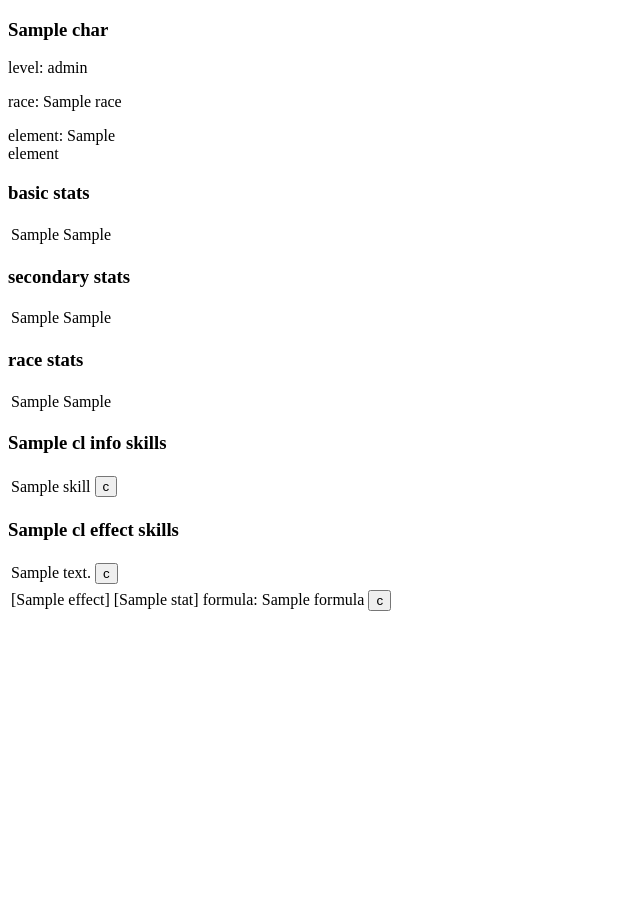
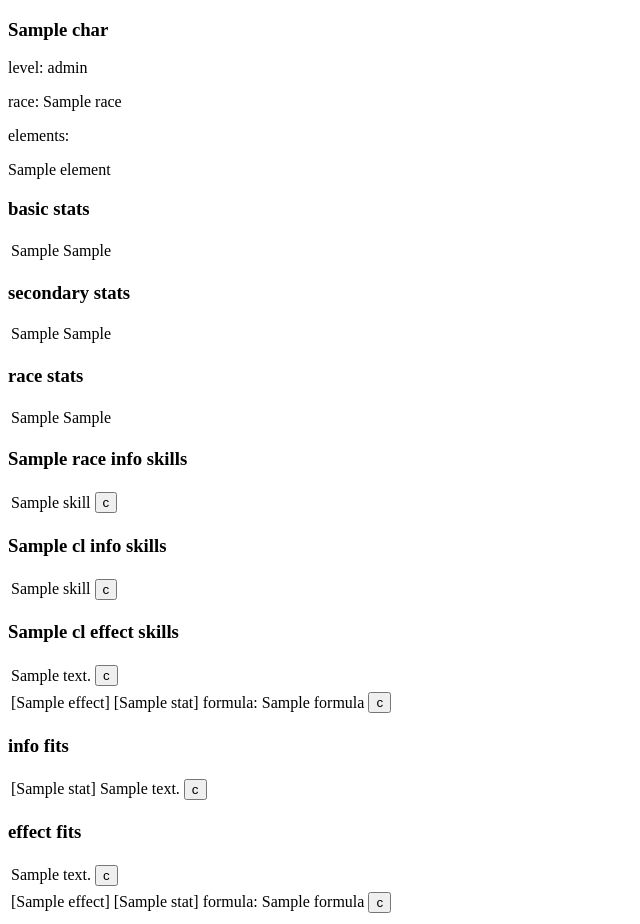
Before and after one commit to DustyQt/RPGTracker, a Flask app: template application/templates/character.html in a window 1280 px wide. Shown: the whole page, without its empty margins (0-640 px from the left). Before the commit the page ends 611 px from the top, so only its background shows below. Run offline with Flask 3, Linux system fonts and the light colour scheme; the template is opened without the code that fills it: most values are stand-ins (such as "Sample title", 1, 10 or a date in 2020).

Commit message:
adds fits

```diff
--- a/application/templates/basic_info.html
+++ b/application/templates/basic_info.html
@@ -3,6 +3,9 @@
         <h3>{{name}}</h3>
         <p>level: {{level}}</p>
         <p>race: {{race}}</p>
-        <p>element: {{element}}</p>
+        <p>elements:</p>
+        {% for element in elements %}
+            <p>{{element}}</p>
+        {% endfor %}
     </div>
 {% endblock %}
--- a/application/templates/character.html
+++ b/application/templates/character.html
@@ -1,12 +1,14 @@
 {% import 'stats.html' as stats_template %}
 {% import 'class.html' as class_template %}
+{% import 'race.html' as race_template %}
+{% import 'fits.html' as fits_template %}
 {% import 'basic_info.html' as basic_info_template %}
 <!DOCTYPE html>
 <html lang="en">
 
 <head>
     <meta charset="UTF-8">
-    <title>{{ char['id'] }}</title>
+    <title>{{ char['name'] }}</title>
 </head>
 <body>
     <div class="content">
@@ -14,7 +16,7 @@
             level=char['level'],
             race=char['race']['name'],
             name=char['name'],
-            element=char['element']
+            elements=char['elements']
         %}
         {% include 'basic_info.html' %}
         {% endwith %}
@@ -38,6 +40,14 @@
         {% endwith %}
     </div>
     <div class="content">
+        {% with
+            race_name=char['race']['name'],
+            race_info_skills=char['race']['info_skills']
+        %}
+        {% include 'race.html' %}
+        {% endwith %}
+    </div>
+    <div class="content">
         {% for cls in char['classes'] %}
             {% with
                 cls_name=cls['name'],
@@ -48,6 +58,11 @@
             {% endwith %}
         {% endfor %}
     </div>
+    <div class="content">
+          {% with info_fits=char['info_fits'] %}
+          {% include 'fits.html' %}
+          {% endwith %}
+    </div>
 </body>
 
 </html>
--- /dev/null
+++ b/application/templates/effect_fits.html
@@ -0,0 +1,35 @@
+{% block content %}
+<table id="data">
+    {% for fit in effect_fits %}
+    {% set description= fit['description'] %}
+    <tr>
+        <td>{{ description }}</td>
+        <td>
+            <button class="btn btn-primary" onClick="copyToClipboard('{{description}}')">c</button>
+        </td>
+        <table>
+            {% set effects = fit['effects'] %}
+            {% for effect in effects %}
+            {% set formula= effect['formula'] %}
+            <tr>
+                <td>[{{effect['effect']}}]</td>
+                <td>[{{effect['stat']}}]</td>
+                <td>formula: {{formula}}</td>
+                <td>
+                    <button class="btn btn-primary" onClick="copyToClipboard('{{formula}}')">c</button>
+                </td>
+            </tr>
+          {% endfor %}
+        </table>
+    </tr>
+    {% endfor %}
+  </table>
+{% endblock %}
+
+{% block scripts %}
+<script>
+    function copyToClipboard(text) {
+        navigator.clipboard.writeText(text)
+    }
+</script>
+{% endblock %}
--- /dev/null
+++ b/application/templates/fits.html
@@ -0,0 +1,12 @@
+{% import 'effect_fits.html' as effect_fits_template %}
+{% import 'info_fits.html' as info_fits_template %}
+{% block content %}
+    <div style="width: 100%; margin: auto;">
+        <h3> info fits</h3>
+          {% include 'info_fits.html' %}
+    </div>
+    <div style="width: 100%; margin: auto;">
+        <h3> effect fits</h3>
+          {% include 'effect_fits.html' %}
+    </div>
+{% endblock %}
--- /dev/null
+++ b/application/templates/info_fits.html
@@ -0,0 +1,22 @@
+{% block content %}
+<table id="data">
+    {% for fit in info_fits %}
+    {% set description=fit['description'] %}
+    <tr>
+      <td>[{{ fit['stat'] }}]</td>
+      <td>{{ description }}</td>
+      <td>
+        <button class="btn btn-primary" onClick="copyToClipboard('{{description}}')">c</button>
+      </td>
+    </tr>
+    {% endfor %}
+</table>
+{% endblock %}
+
+{% block scripts %}
+<script>
+    function copyToClipboard(text) {
+        navigator.clipboard.writeText(text)
+    }
+</script>
+{% endblock %}
--- /dev/null
+++ b/application/templates/race.html
@@ -0,0 +1,10 @@
+{% import 'effect_skills.html' as effect_skills_template %}
+{% import 'info_skills.html' as info_skills_template %}
+{% block content %}
+    <div style="width: 100%; margin: auto;">
+        <h3> {{race_name}} info skills</h3>
+          {% with info_skills=race_info_skills %}
+          {% include 'info_skills.html' %}
+          {% endwith %}
+    </div>
+{% endblock %}
```
Also changed, not shown: application/src/controller/manager.py (+42 -3 lines).
